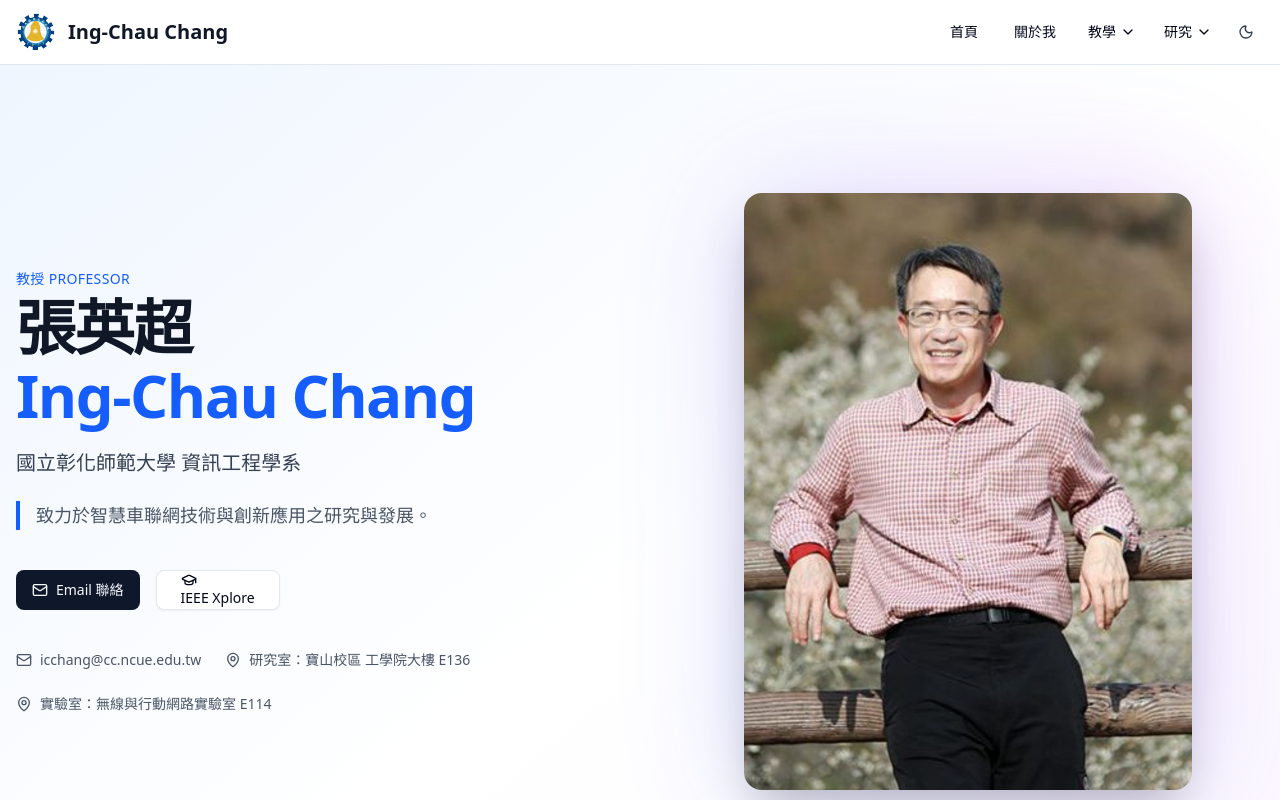
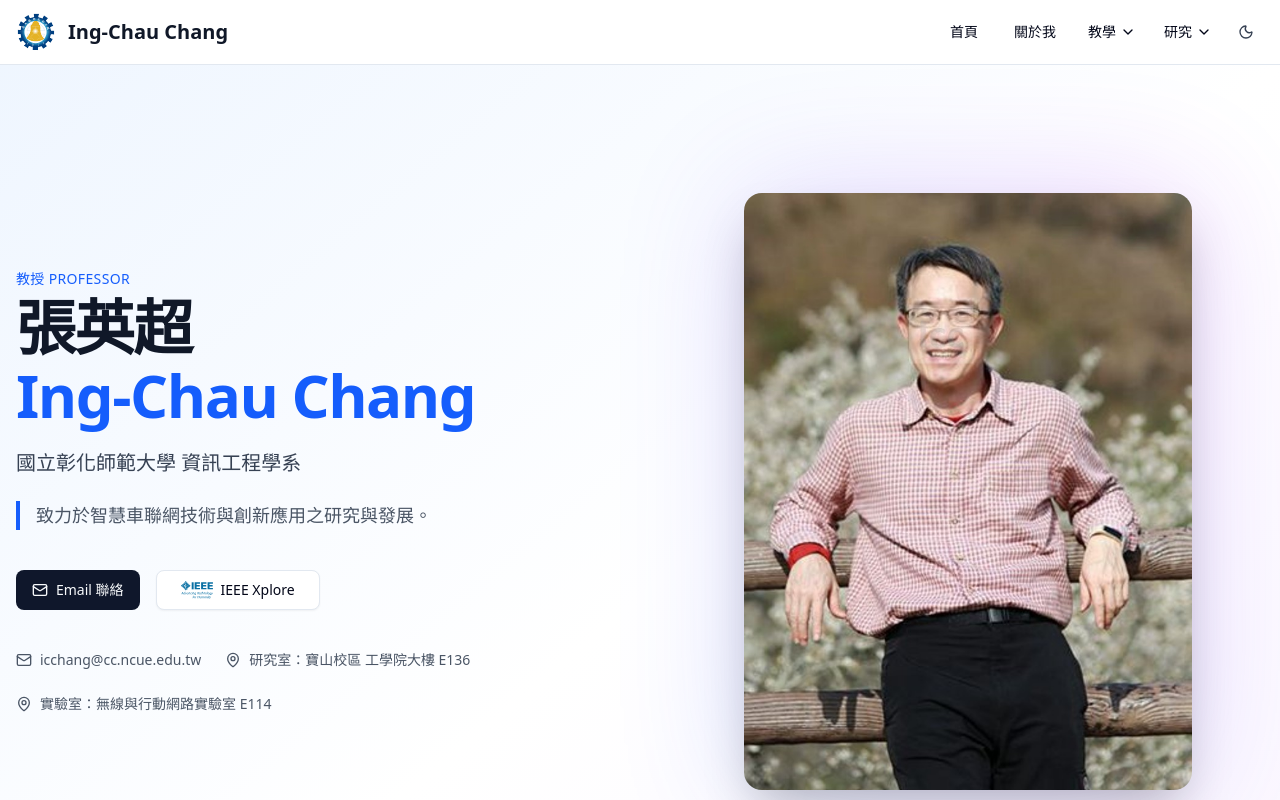
Before and after one commit to Laurence-R/professor_web_modernization, a Next.js app: page / in a window 1280 px wide. Shown: the top 800 px of the page. Built offline with nearby package versions, Linux system fonts and the light colour scheme.

Commit message:
fix google scholar to ieee Xplore

```diff
--- a/src/components/sections/HeroSection.tsx
+++ b/src/components/sections/HeroSection.tsx
@@ -2,7 +2,7 @@
 
 import Image from "next/image";
 import { motion } from "framer-motion";
-import { Mail, MapPin, Github, GraduationCap, BookOpen, Briefcase, Award } from "lucide-react";
+import { Mail, MapPin, BookOpen, Briefcase, Award } from "lucide-react";
 import { Button } from "@/components/ui/button";
 import { Card, CardContent, CardHeader, CardTitle } from "@/components/ui/card";
 
@@ -78,13 +78,20 @@ export function HeroSection() {
                                     Email 聯絡
                                 </a>
                             </Button>
-                            <Button size="lg" variant="outline" className="gap-2 cursor-pointer">
+                            <Button size="lg" variant="outline" className="gap-2 cursor-pointer" asChild>
                                 <a
                                     href="https://ieeexplore.ieee.org/author/37640555800"
                                     target="_blank"
                                     rel="noopener noreferrer"
+                                    className="flex items-center gap-2"
                                 >
-                                    <GraduationCap className="h-4 w-4" />
+                                    <Image
+                                        src="/IEEE_logo.svg"
+                                        alt="IEEE"
+                                        width={30}
+                                        height={30}
+                                        className="h-8 w-8"
+                                    />
                                     IEEE Xplore
                                 </a>
                             </Button>
```
Also changed, not shown: public/IEEE_logo.svg (added).
